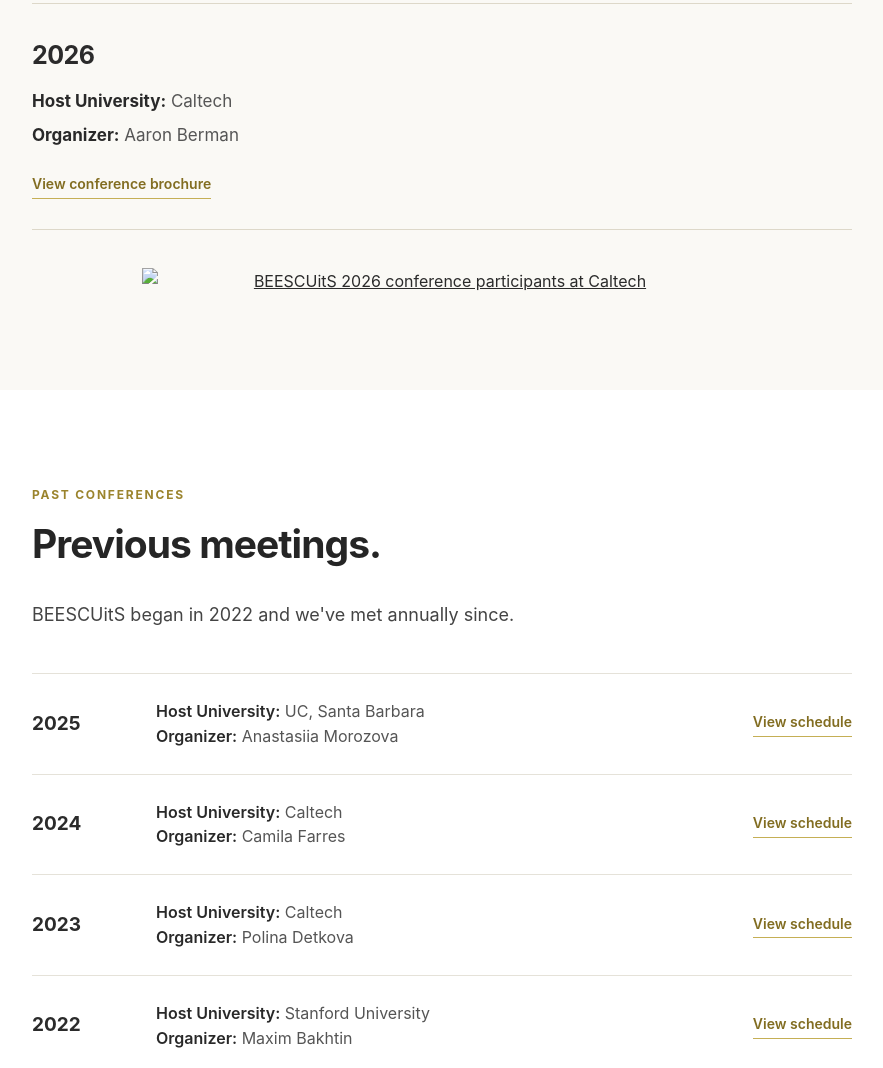
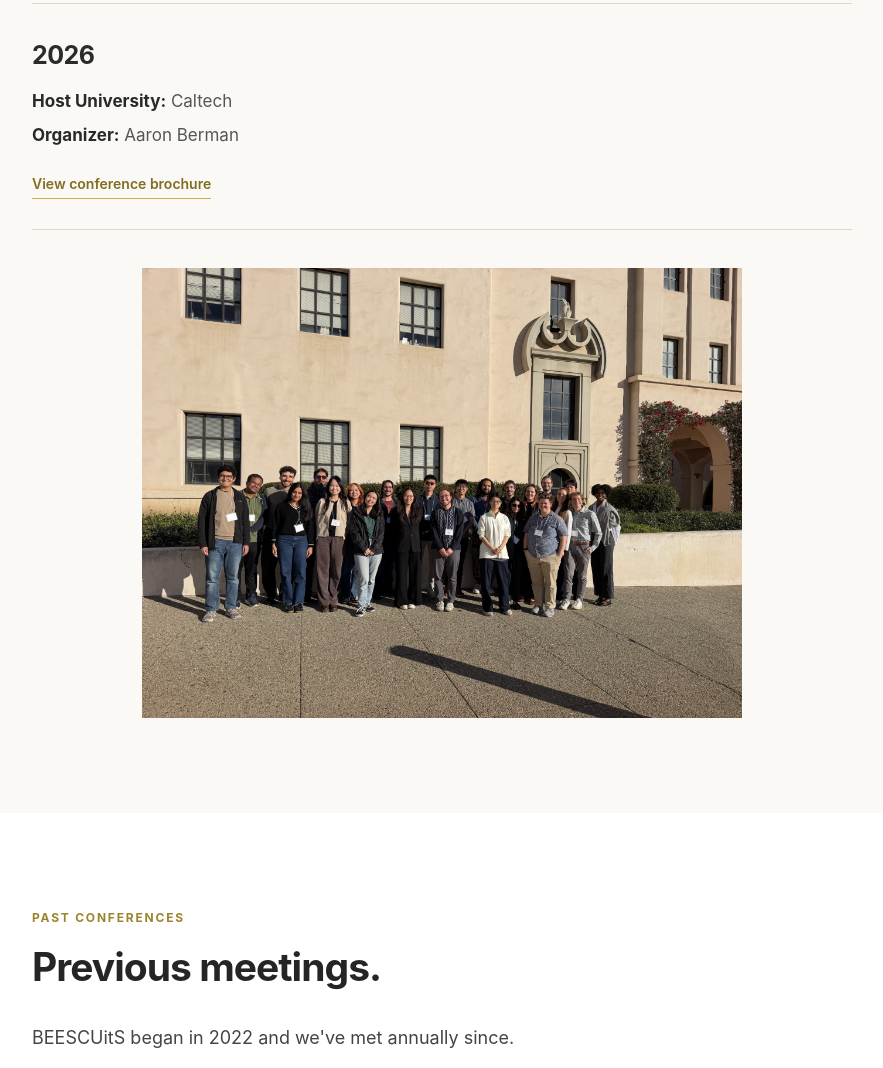
Before and after one commit to AaronSVMB/BEESCUitS, a plain HTML site: page index.html in a window 1280 px wide. Shown: the part 2101-3169 px from the top of the page, without its empty margins (198-1081 px from the left). Drawn offline with Linux system fonts and the light colour scheme.

Commit message:
Update index.html
quick photo fix

```diff
--- a/index.html
+++ b/index.html
@@ -603,7 +603,7 @@
                     aria-label="View full-size BEESCUitS 2026 group photo"
                 >
                     <img
-                        src="images/group-photo-2026.jpg"
+                        src="photos/beescuits_2026_group_photo.jpg"
                         alt="BEESCUitS 2026 conference participants at Caltech"
                         loading="lazy"
                     >
```
